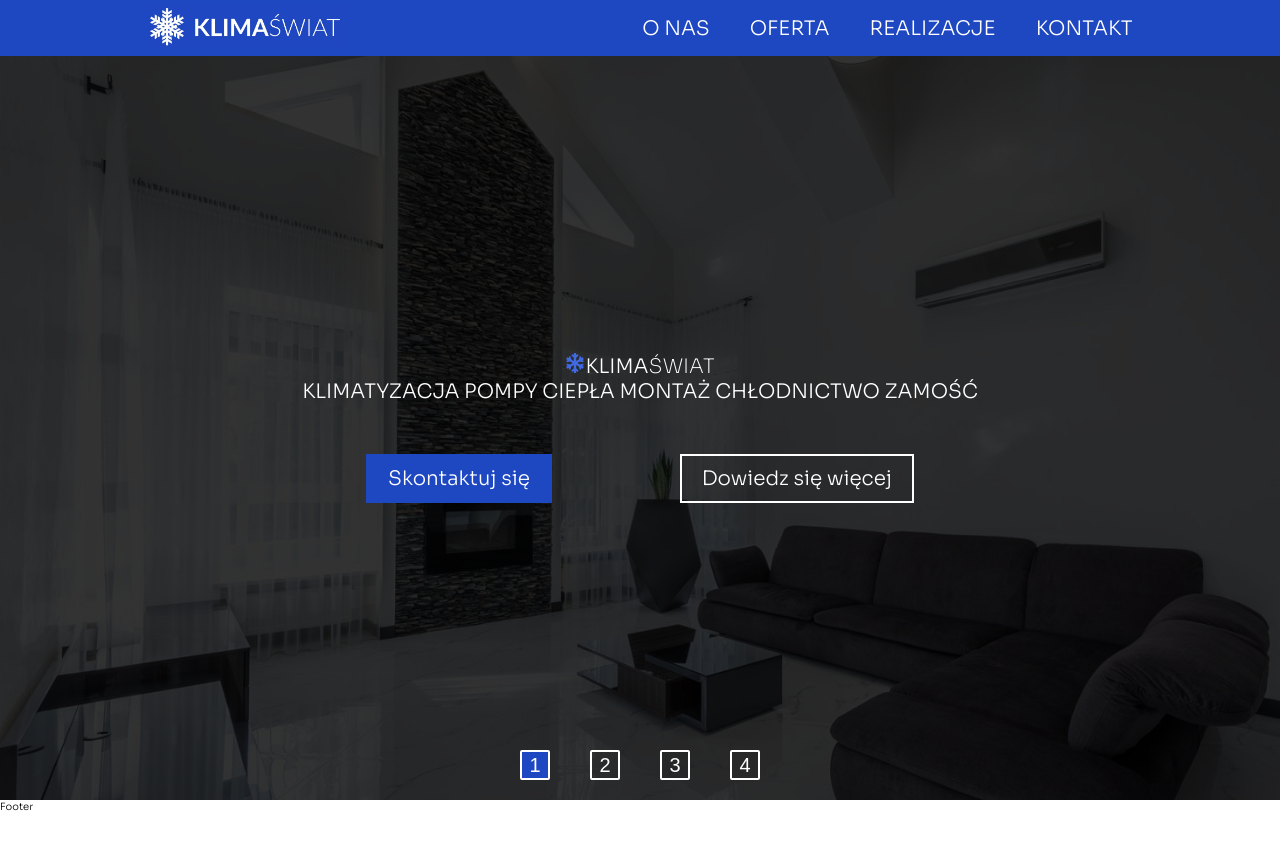
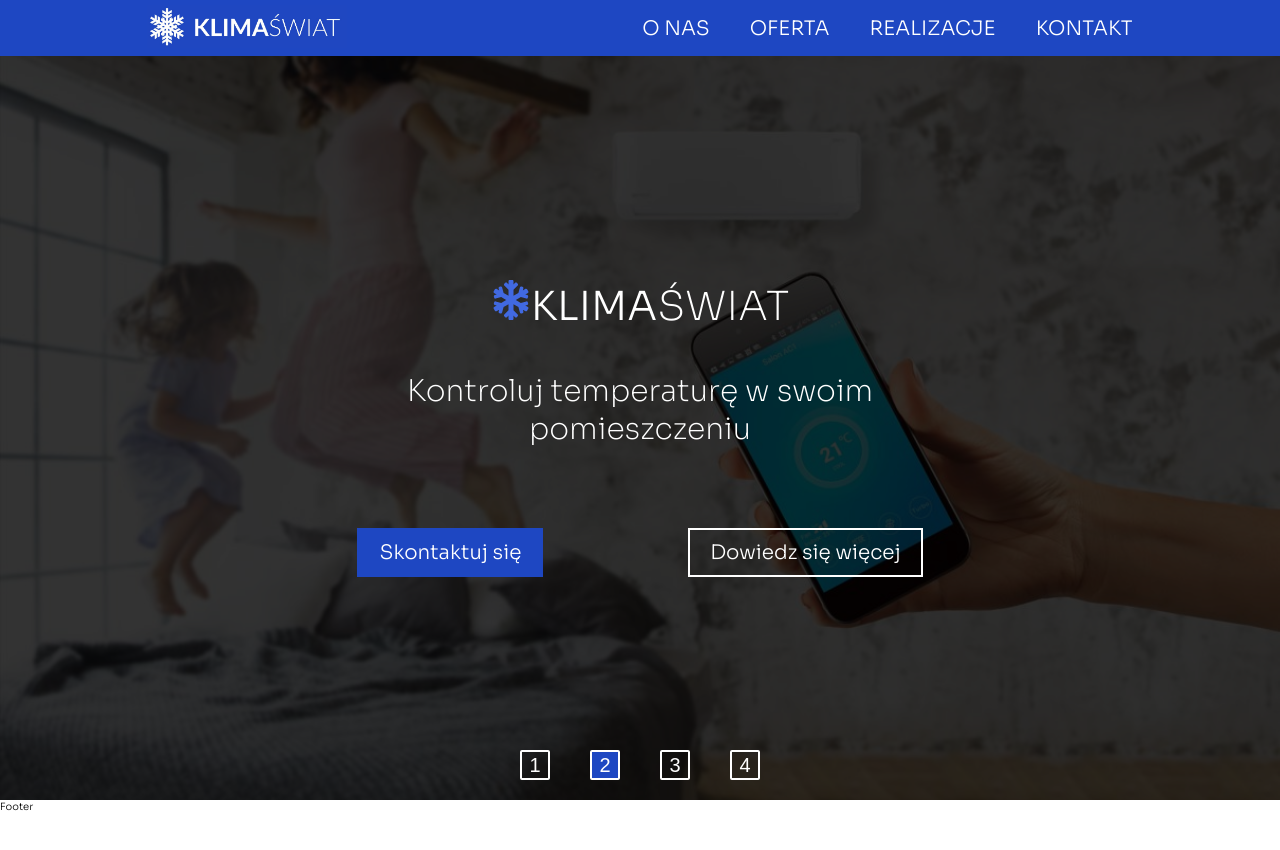
Before and after one commit to Pawliszakk/KlimaSwiatNext, a Next.js app: page / in a window 1280 px wide. Shown: the top 850 px of the page. Built offline with nearby package versions, Linux system fonts and the light colour scheme.

Commit message:
added timer on slide change, styled RWD hero

```diff
--- a/src/components/Home/Hero/Content.module.css
+++ b/src/components/Home/Hero/Content.module.css
@@ -0,0 +1,24 @@
+.content {
+	color: var(--white);
+	font-weight: 200;
+	margin-top: 1rem;
+	max-width: 500px;
+	padding: 1em;
+}
+
+@media (min-width: 400px) {
+	.content {
+		font-size: 2.2rem;
+	}
+}
+@media (min-width: 576px) {
+	.content {
+		font-size: 2.4rem;
+	}
+}
+@media (min-width: 1200px) {
+	.content {
+		max-width: 700px;
+		font-size: 3rem;
+	}
+}
--- a/src/components/Home/Hero/Content.tsx
+++ b/src/components/Home/Hero/Content.tsx
@@ -12,7 +12,7 @@ const Content: React.FC<ContentProps> = ({ index }) => {
 		'Profesjonalne doradztwo i kompleksowe rozwiązania dla każdego klienta',
 	];
 
-	return <p className={classes.content}>{text[index]}</p>;
+	return <h1 className={classes.content}>{text[index]}</h1>;
 };
 
 export default Content;
--- a/src/components/Home/Hero/Hero.module.css
+++ b/src/components/Home/Hero/Hero.module.css
@@ -7,6 +7,7 @@
 	flex-direction: column;
 	transition: background-image 0.3s;
 	background-size: cover;
+	background-position: center;
 }
 .header::before {
 	position: absolute;
@@ -22,8 +23,10 @@
 	text-transform: uppercase;
 	font-size: 2rem;
 	z-index: 2;
+	font-size: 3rem;
 	color: #fff;
 }
+
 .header p svg {
 	color: var(--main-color);
 }
@@ -38,6 +41,44 @@
 .buttons {
 	margin-top: 5rem;
 	display: flex;
-	justify-content: space-around;
 	align-items: center;
+	flex-direction: column;
 }
+@media (max-width: 576px) {
+	.btn {
+		font-size: 1.6rem;
+		width: 220px;
+		margin: 1em 0;
+		padding: 0.2em 0.5em;
+	}
+}
+
+@media (min-width: 400px) {
+	.btn {
+		font-size: 1.8rem;
+	}
+}
+@media (min-width: 576px) {
+	.buttons {
+		flex-direction: row;
+		gap: 1rem;
+		justify-content: space-around;
+	}
+	.btn {
+		font-size: 2rem;
+	}
+}
+@media (min-width: 992px) {
+	.buttons {
+		flex-direction: row;
+		justify-content: space-around;
+	}
+	.btn {
+		font-size: 2.2rem;
+	}
+}
+@media (min-width: 1200px) {
+	.header p {
+		font-size: 4rem;
+	}
+}
--- a/src/components/Home/Hero/Hero.tsx
+++ b/src/components/Home/Hero/Hero.tsx
@@ -1,4 +1,4 @@
-import { useState } from 'react';
+import { useEffect, useState } from 'react';
 import classes from './Hero.module.css';
 import { FaSnowflake } from 'react-icons/fa';
 import Content from './Content';
@@ -21,20 +21,36 @@ const Hero = () => {
 		setImage(slide);
 	};
 
+	useEffect(() => {
+		let slide = image;
+		slide++;
+		if (slide === 3) {
+			slide = 0;
+		}
+
+		const sliderTimer = setTimeout(() => {
+			slideChangeHandler(slide);
+		}, 5000);
+
+		return () => clearTimeout(sliderTimer);
+	}, [slideChangeHandler, setImage]);
+
 	return (
 		<header
 			className={classes.header}
 			style={{ backgroundImage: backgrounds[image] }}
 		>
 			<div className={classes.box}>
-				<p className={classes.logo}>
+				<p>
 					<FaSnowflake />
 					Klima<span>Świat</span>
 				</p>
 				<Content index={image} />
 				<div className={classes.buttons}>
-					<SpecialButton href="#contact">Skontaktuj się</SpecialButton>
-					<SpecialButton empty href="#contact">
+					<SpecialButton className={classes.btn} href="#contact">
+						Skontaktuj się
+					</SpecialButton>
+					<SpecialButton className={classes.btn} empty href="#contact">
 						Dowiedz się więcej
 					</SpecialButton>
 				</div>
--- a/src/components/UI/Buttons/SpecialButton.tsx
+++ b/src/components/UI/Buttons/SpecialButton.tsx
@@ -5,16 +5,20 @@ interface SpecialButtonProps {
 	children: ReactNode;
 	href: string;
 	empty?: boolean;
+	className?: string;
 }
 
 const SpecialButton: React.FC<SpecialButtonProps> = ({
 	children,
 	href,
 	empty,
+	className,
 }) => {
 	return (
 		<Link
-			className={`${classes.button} ${empty ? classes.empty : null}`}
+			className={`${classes.button} ${
+				empty ? classes.empty : null
+			} ${className}`}
 			href={href}
 		>
 			{children}
```
